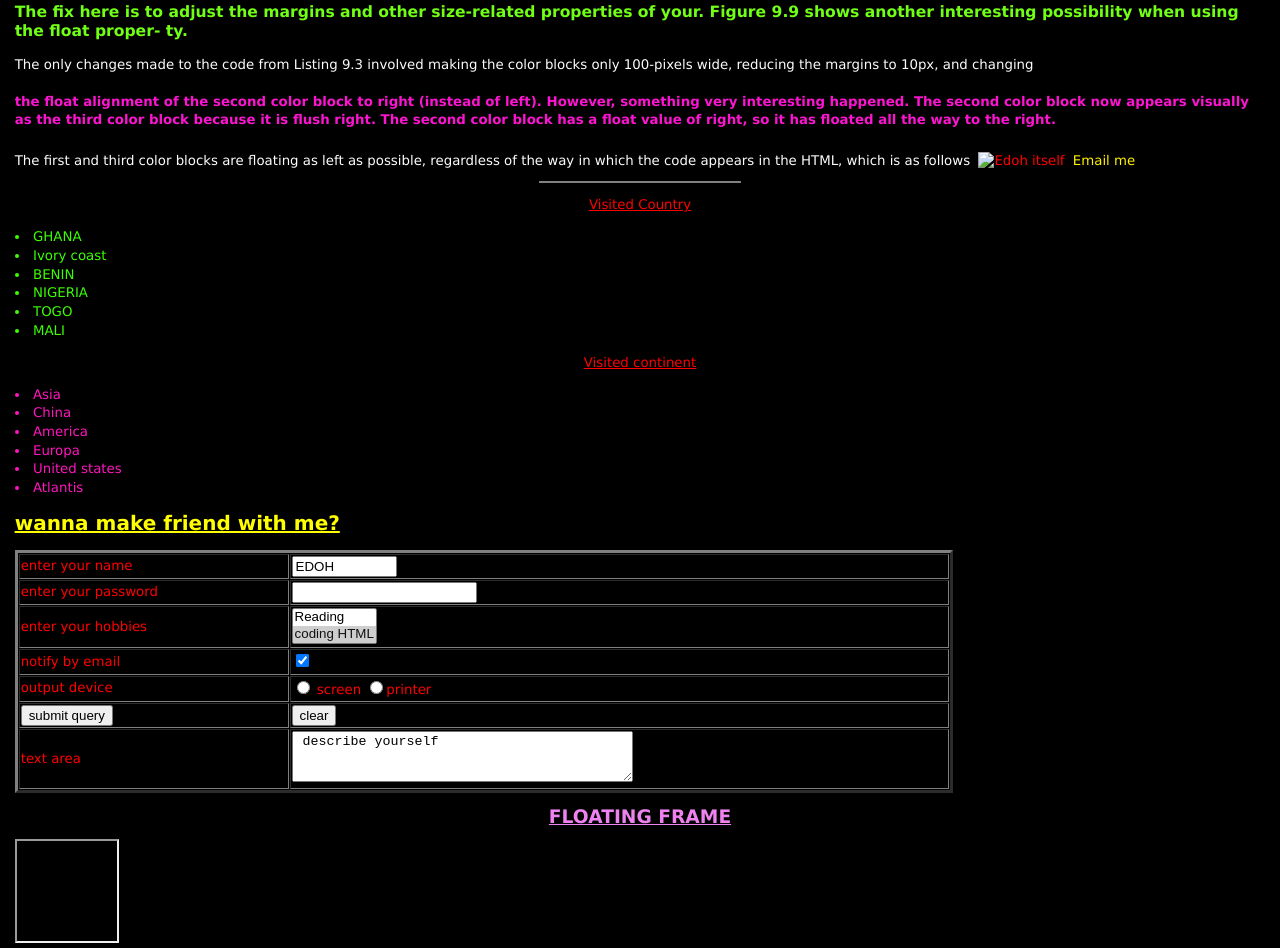
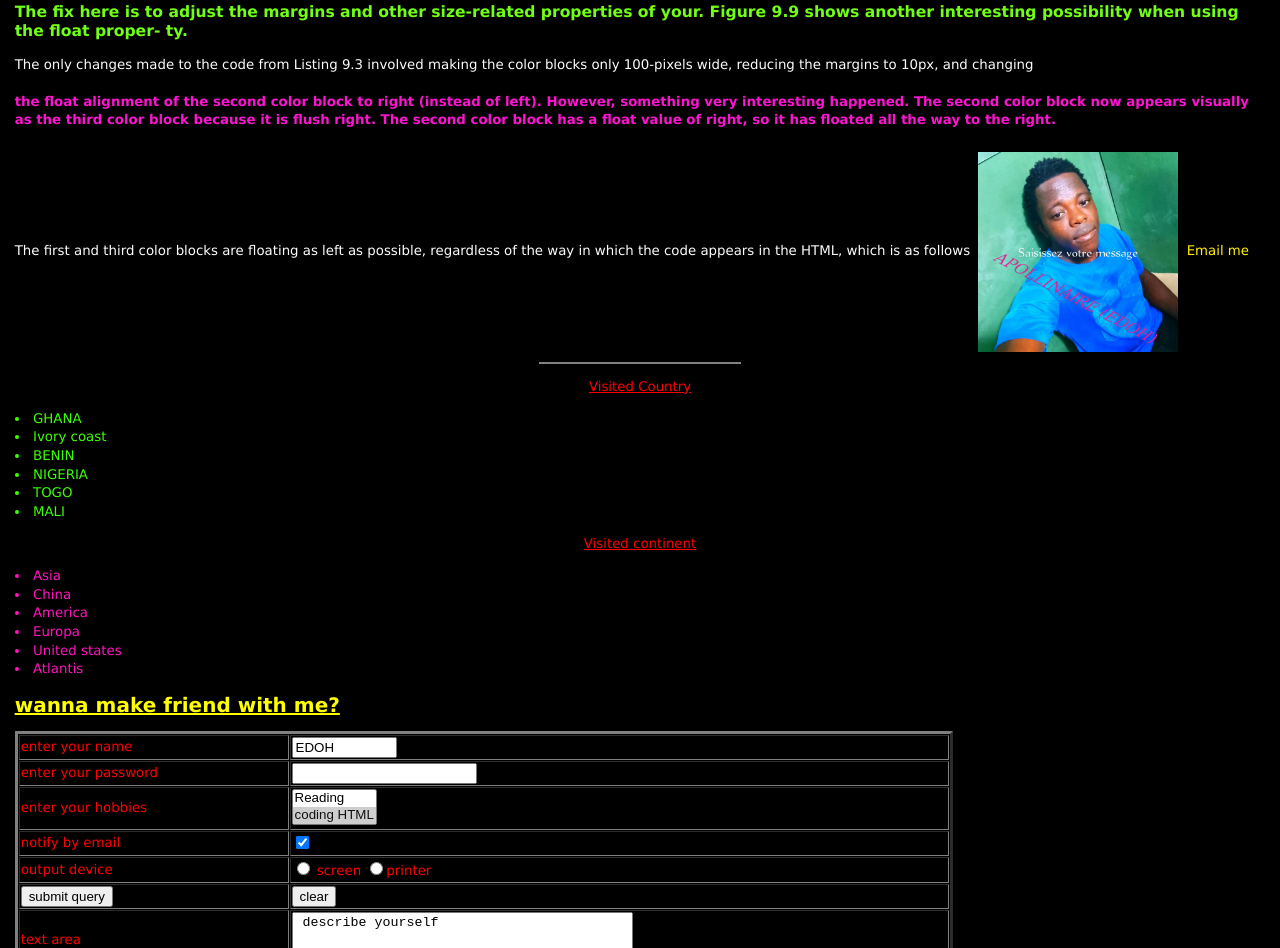
Before and after one commit to EDOH98/website, a plain HTML site: page index.html in a window 1280 px wide. Shown: the part 3026-3974 px from the top of the page. Drawn offline with Linux system fonts and the light colour scheme.

Commit message:
index.html

```diff
--- a/index.html
+++ b/index.html
@@ -292,7 +292,7 @@ color block has a float value of right, so it has floated all the way to the rig
 The first and third color blocks are floating as left as possible, regardless of the
 way in which the code appears in the HTML, which is as follows</p5>
 
-<img align="center" src="/storage/emulated/0/my project/edoh.jpg" alt="Edoh itself" width="200"
+<img align="center" src="edoh.jpg" alt="Edoh itself" width="200"
 </img>
 
   <a href="malware.dev9844@gmail.com">
```
